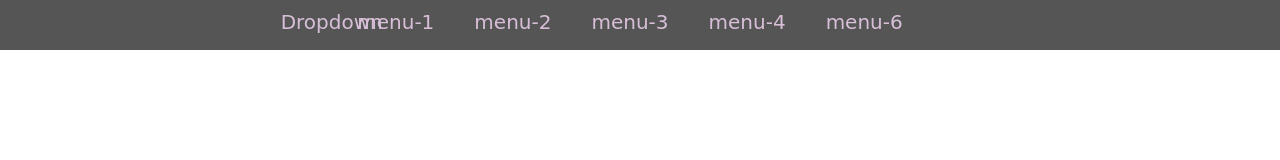
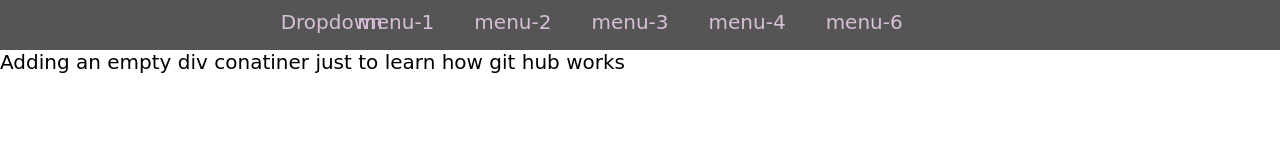
Before and after one commit to Mechoder98/test, a plain HTML site: page menubar-2.html in a window 1280 px wide. Drawn offline with Linux system fonts and the light colour scheme.

Commit message:
Update menubar-2.html

```diff
--- a/menubar-2.html
+++ b/menubar-2.html
@@ -40,7 +40,7 @@
 
 </div>
 
-
+    <div> Adding an empty div conatiner just to learn how git hub works</div>
 
 <body>
 
```
